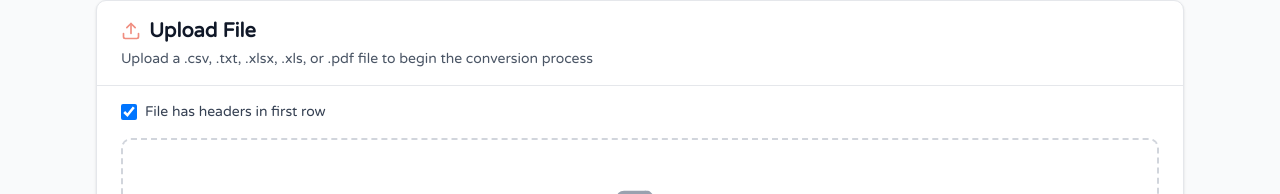
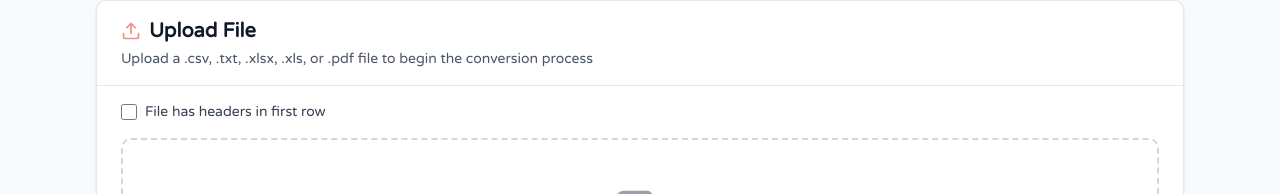
Before and after one commit to MarkHochreiter/imrchnt-website, a React (Vite) app: page /spi-converter in a window 1280 px wide. Shown: the part 442-636 px from the top of the page. Built offline with nearby package versions, Linux system fonts and the light colour scheme.

Commit message:
Update SPIConverterPage.jsx

```diff
--- a/src/components/SPIConverterPage.jsx
+++ b/src/components/SPIConverterPage.jsx
@@ -186,7 +186,7 @@ function SPIConverterPage({ onNavigateBack }) {
   const [isDragging, setIsDragging] = useState(false);
 
   // ✅ NEW: Header detection state
-  const [hasHeaders, setHasHeaders] = useState(true);
+  const [hasHeaders, setHasHeaders] = useState(false);
   const [manualHeaders, setManualHeaders] = useState([]);
   const [isEditingHeaders, setIsEditingHeaders] = useState(false);
 
```
